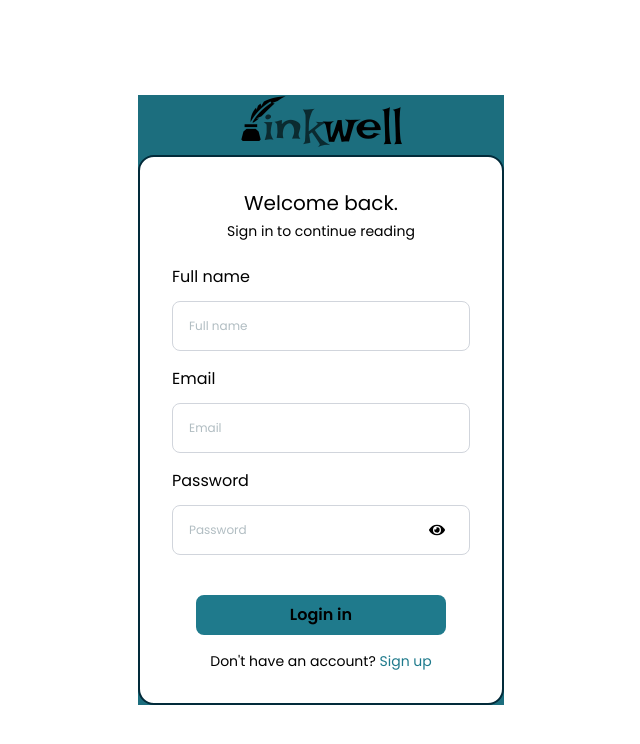
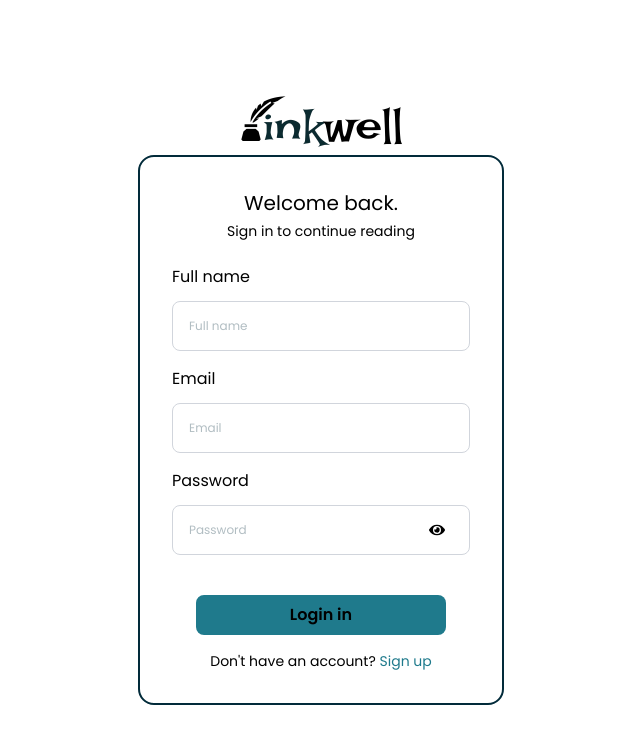
Before and after one commit to Larythonia/Inkwell-app, a React (Vite) app: page / in a window 1280 px wide. Shown: the top 744 px of the page, without its empty margins (319-959 px from the left). Built offline with nearby package versions, Linux system fonts and the light colour scheme.

Commit message:
login page

```diff
--- a/src/components/blog/BlogCard.jsx
+++ b/src/components/blog/BlogCard.jsx
@@ -24,7 +24,7 @@ function BlogCard({ id, title, excerpt, image, author}) {
           {title}
         </h2>
 
-        <p className="min-h-[1.8rem] text-xs py-2 text-black line-clamp-3">
+        <p className="min-h-[1.6rem] text-xs py-2 text-black line-clamp-3">
           {excerpt}
         </p>
 
--- a/src/components/post/PostCard.jsx
+++ b/src/components/post/PostCard.jsx
@@ -37,7 +37,7 @@ function PostCard({
           {title}
         </h2>
 
-        <p className="text-xs py-2 text-black line-clamp-3 min-h-[3rem]">
+        <p className="text-xs py-2 text-black line-clamp-3 min-h-[2.5rem]">
           {excerpt}
         </p>
 
--- a/src/pages/Login.jsx
+++ b/src/pages/Login.jsx
@@ -57,7 +57,8 @@ const Login = () => {
 
   return (
     <main className="min-h-screen flex items-center justify-center ">
-      <div className="max-w-md max-h[60vh] bg-brand-600" >
+      <div className="max-h[60vw]">
+        <div className="min-w max-w-md max-h[60vh]" >
         <div className="flex justify-center h-15 ">
           <img src="/inkwell-logo.png" />
         </div>
@@ -154,6 +155,8 @@ const Login = () => {
           </div>
         </div>
       </div>
+      </div>
+
     </main>
   );
 };
```
